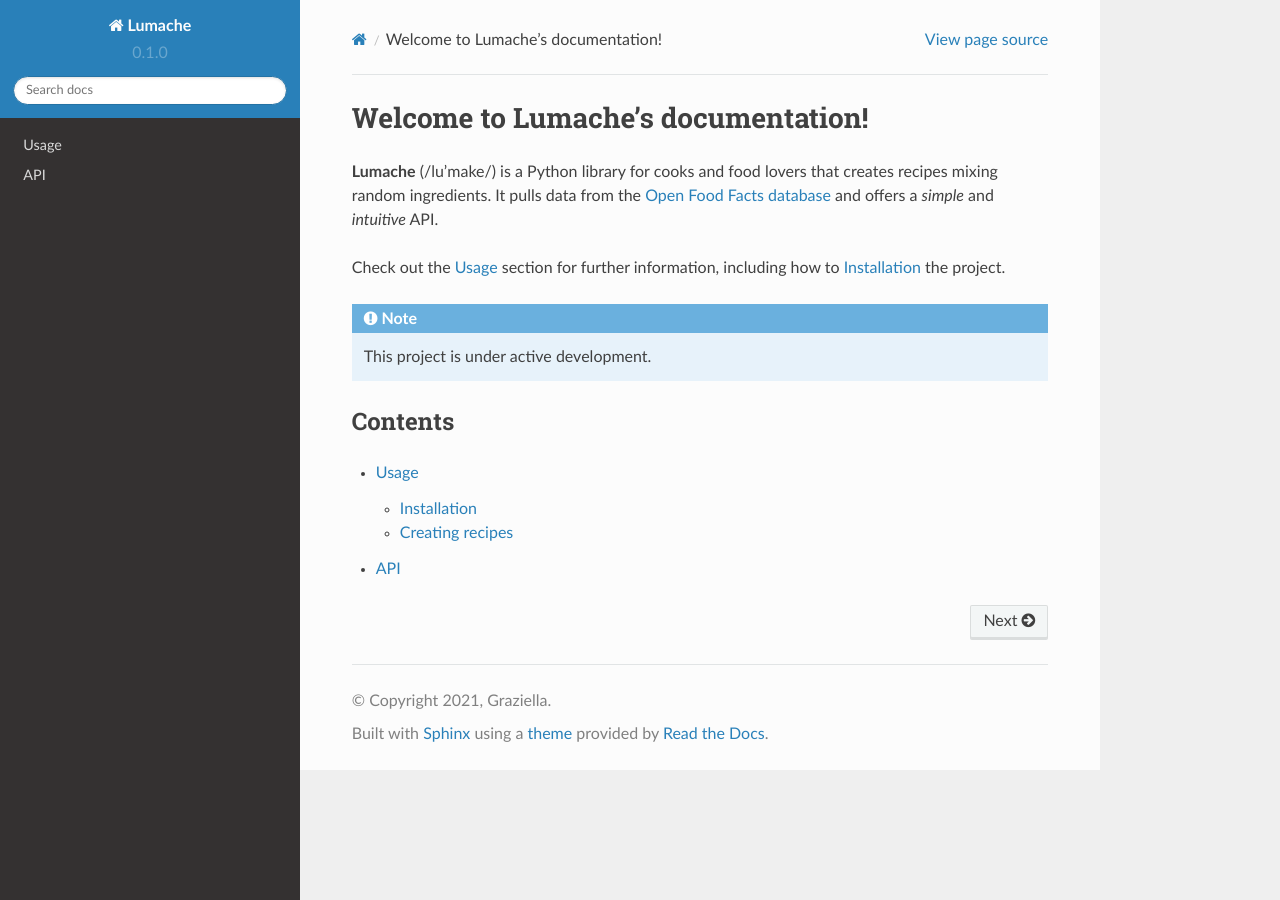
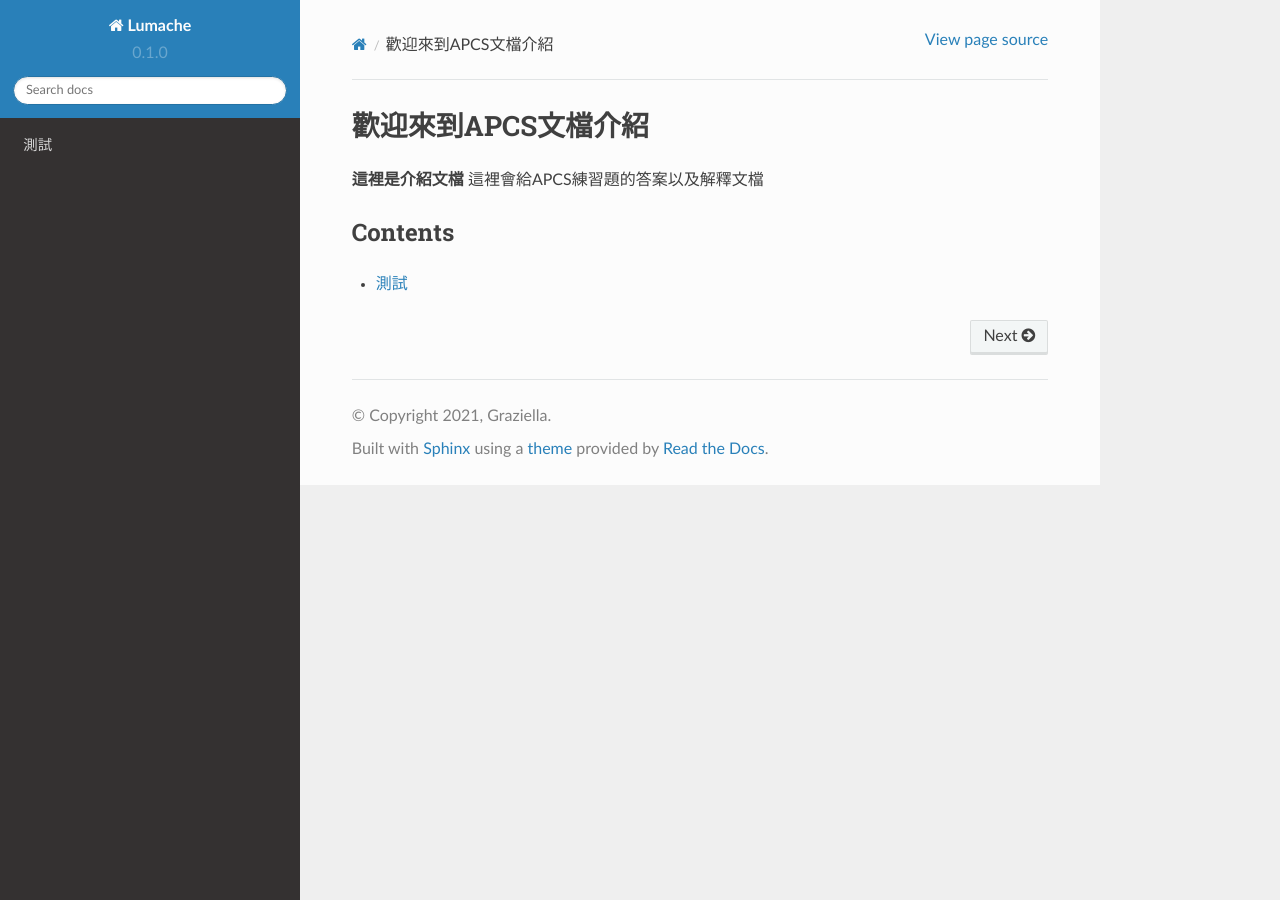
Before and after one commit to Chinococo/APCS-Concept, a Sphinx documentation site: the page built from docs/source/index.rst, in a window 1280 px wide. Built offline with Sphinx 7.4.7 and the Read the Docs theme 2.0.0, drawn with Linux system fonts in a browser that asks for light colours.

```diff
--- /dev/null
+++ b/docs/source/How-to-install-APCS-env.rst
@@ -0,0 +1,2 @@
+測試
+========
--- a/docs/source/api.rst
+++ /dev/null
@@ -1,7 +0,0 @@
-API
-===
-
-.. autosummary::
-   :toctree: generated
-
-   lumache
--- a/docs/source/index.rst
+++ b/docs/source/index.rst
@@ -1,22 +1,9 @@
-Welcome to Lumache's documentation!
+歡迎來到APCS文檔介紹
 ===================================
-
-**Lumache** (/lu'make/) is a Python library for cooks and food lovers
-that creates recipes mixing random ingredients.
-It pulls data from the `Open Food Facts database <https://world.openfoodfacts.org/>`_
-and offers a *simple* and *intuitive* API.
-
-Check out the :doc:`usage` section for further information, including
-how to :ref:`installation` the project.
-
-.. note::
-
-   This project is under active development.
+**這裡是介紹文檔**
+這裡會給APCS練習題的答案以及解釋文檔
 
 Contents
 --------
-
 .. toctree::
-
-   usage
-   api
+   How-to-install-APCS-env
```
Also changed, not shown: docs/source/usage.rst (deleted, +0 -33 lines).
